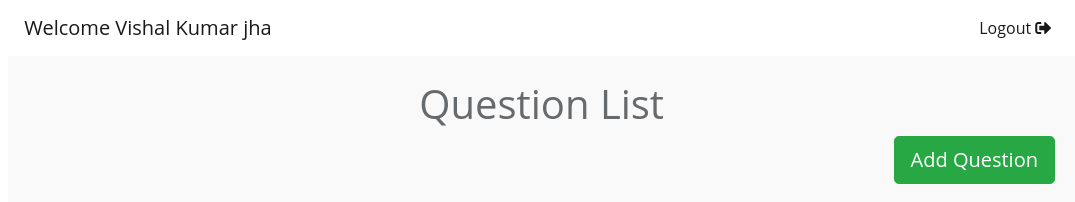
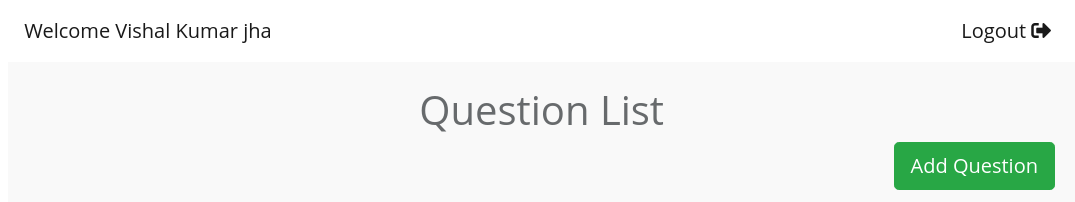
Before and after one commit to Raj2367/Online-Exam, a plain HTML site: page page/administrator/question.html in a window 1280 px wide. Shown: the top 202 px of the page, 205-1280 px from the left. Drawn offline with nearby package versions, Linux system fonts and the light colour scheme.

Commit message:
modify ui

```diff
--- a/css/admin.css
+++ b/css/admin.css
@@ -77,3 +77,9 @@ html, body
 {
     margin: 20px;
 }
+
+.top-nav
+{
+    background: #FFFFFF;
+    font-size: 20px;
+}
--- a/page/administrator/question.html
+++ b/page/administrator/question.html
@@ -51,7 +51,7 @@
 
             <!-- main content area -->
             <div class="col-md-10 display-table-cell box">
-                <header id="nav-header" class="clearfix" style="background: #FFFFFF;">
+                <header id="nav-header" class="clearfix top-nav">
                     <nav class="navbar navbar-expand-lg navbar-light">
                         <a class="navbar-brand" href="#"> Welcome Vishal Kumar jha</a>
                         <button class="navbar-toggler" type="button" data-toggle="collapse"
```
Also changed, not shown: index.html (+2 -2 lines), page/administrator/dashboard.html (+1 -1 lines), page/administrator/instruction.html (+1 -1 lines).
